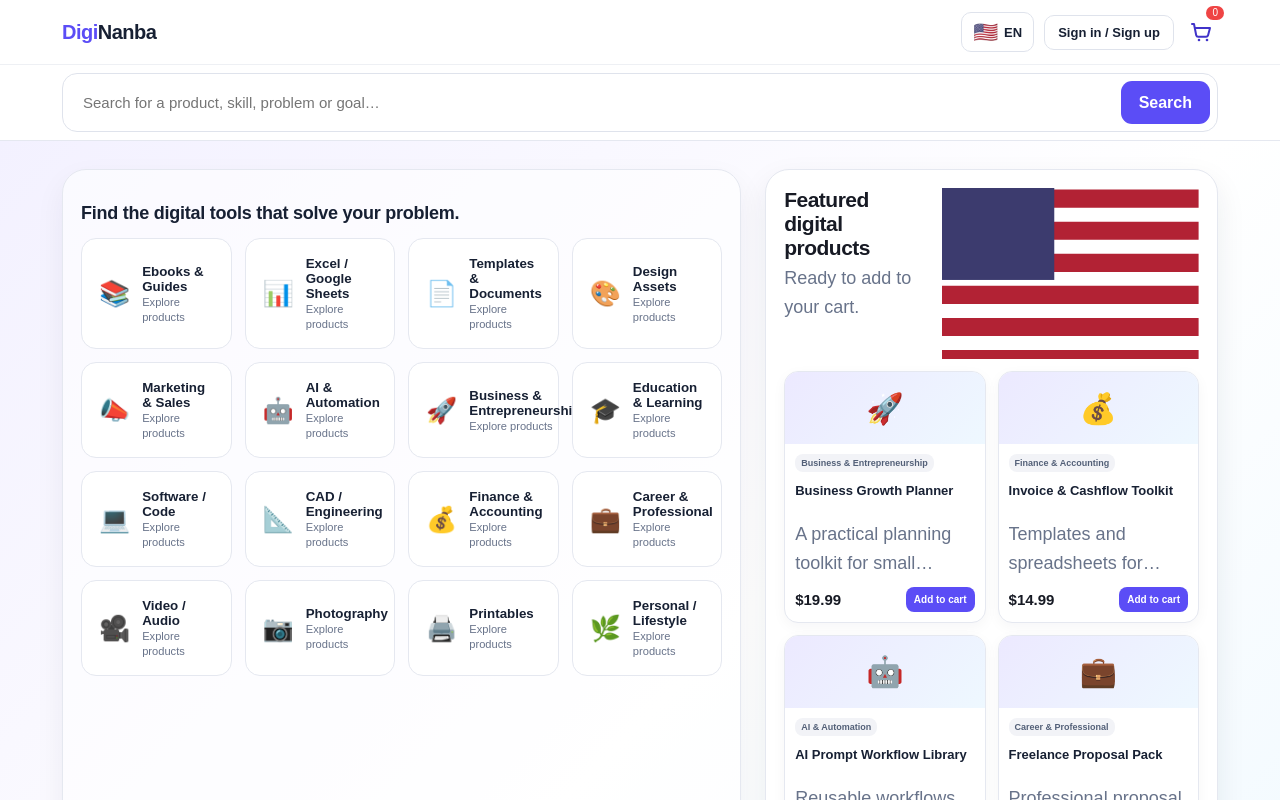
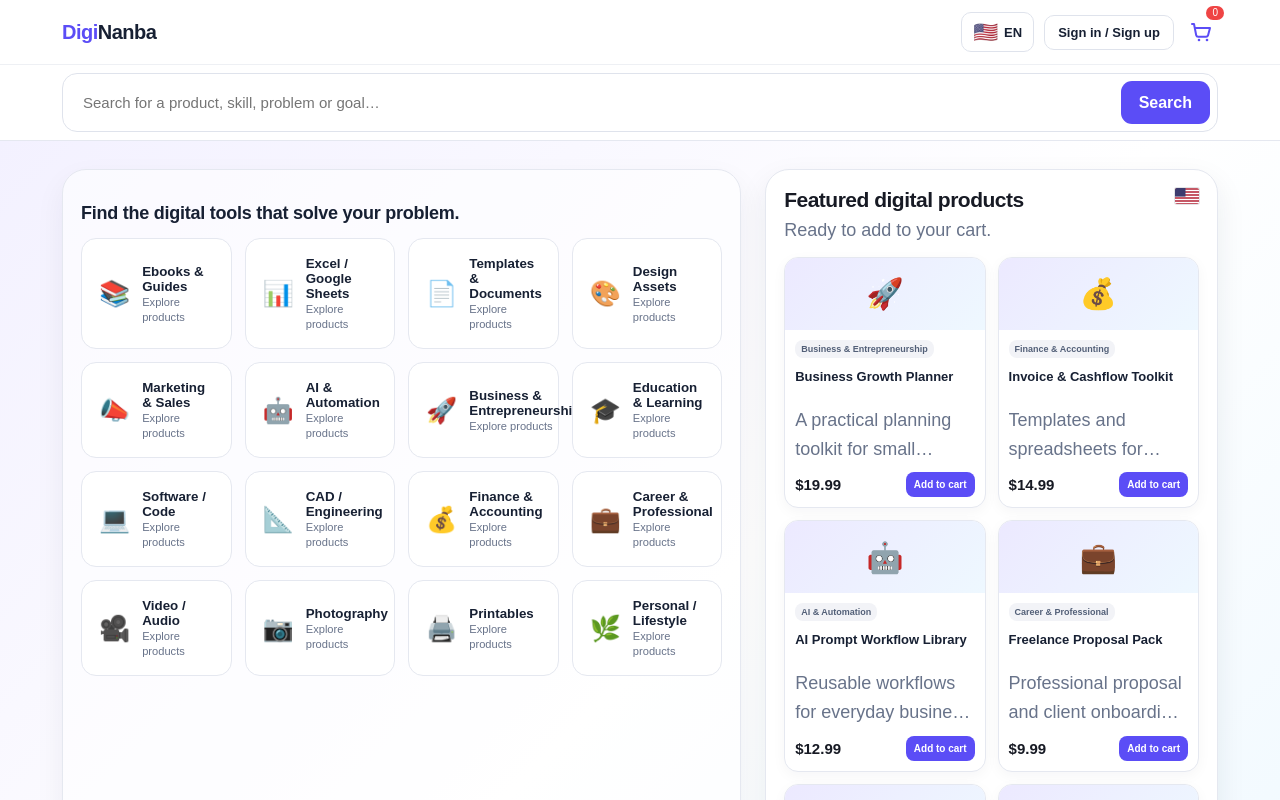
Before and after one commit to agnengineeringselectricals-crypto/diginanba, a Next.js app: page / in a window 1280 px wide. Shown: the top 800 px of the page. Built offline with nearby package versions, Linux system fonts and the light colour scheme; no server answers; the database is empty.

Commit message:
Refine featured flag and cart color

```diff
--- a/app/globals.css
+++ b/app/globals.css
@@ -118,3 +118,8 @@
 .ref-featured-market-flag{font-size:16px;line-height:1}
 .ref-cart{color:#4033c9}
 .ref-cart-icon{width:24px;height:24px;display:block;color:currentColor}
+
+/* Featured market flag and cart refinement */
+.ref-market-flag-svg{width:24px;height:16px;display:block;border-radius:2px;box-shadow:0 0 0 1px rgba(23,32,51,.12)}
+.ref-cart{color:#5b4df6}
+.ref-cart-icon{width:24px;height:24px;display:block;color:currentColor}
```
